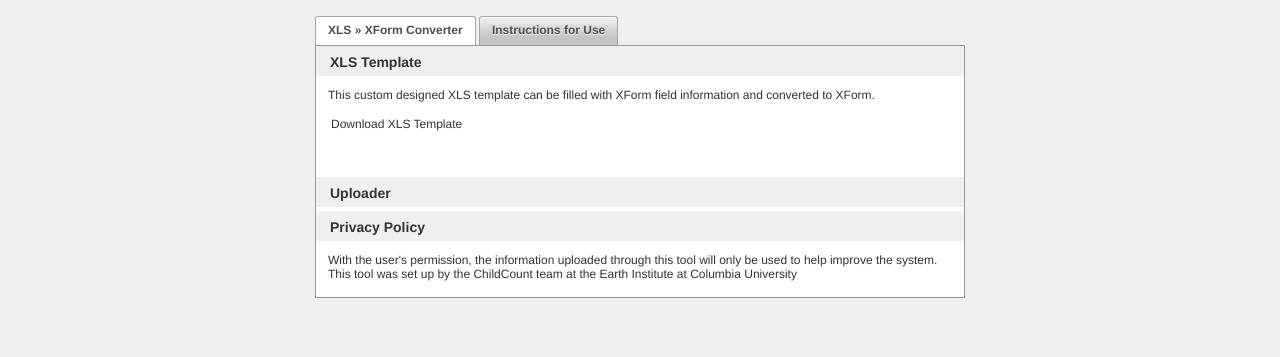
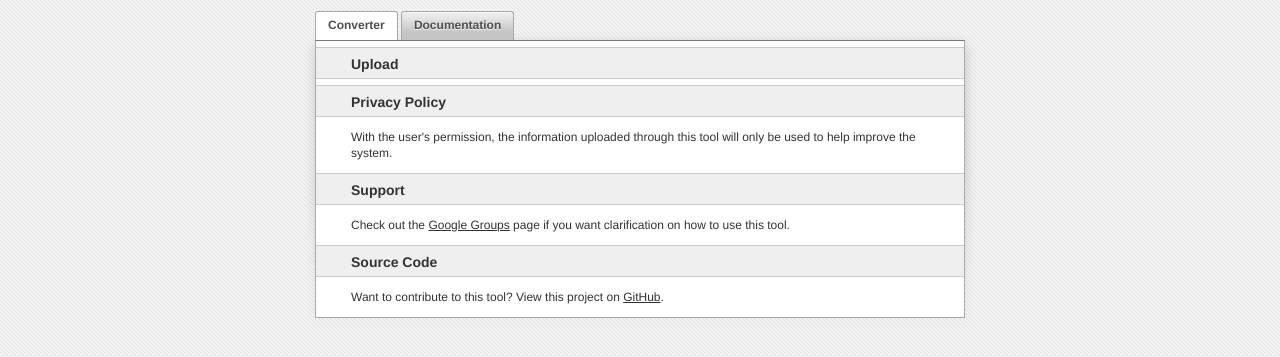
Before and after one commit to mvpdev/xls2xform, a Python web app: template templates/upload.html in a window 1280 px wide. Shown: the top 357 px of the page. Run offline with Jinja, Linux system fonts and the light colour scheme; the template is opened without the code that fills it, so the values that code supplies are empty; some libraries are stand-ins or nearby versions.

Commit message:
cleaned up html, added styling, and implemented markdown to make xls2xform.py's docstring informative in the tool. (I should have done this in several branches)

```diff
--- a/templates/upload.html
+++ b/templates/upload.html
@@ -8,6 +8,8 @@
 
 	<link type="text/css" href="/sm/css/Aristo/jquery-ui-1.8rc3.custom.css" rel="stylesheet" />
 	<link href="/sm/css/xls2xform-simple.css" rel="stylesheet" type="text/css" />
+    <link rel="shortcut icon" href="/sm/images/cc-favicon.png" type="image/x-icon" />
+    <link rel="icon" href="/sm/images/cc-favicon.png" type="image/x-icon" />
 
 	<script type="text/javascript" src="http://ajax.googleapis.com/ajax/libs/jquery/1.4.2/jquery.min.js"></script>
 	<script type="text/javascript" src="http://ajax.googleapis.com/ajax/libs/jqueryui/1.8.2/jquery-ui.min.js"></script>
@@ -29,7 +31,6 @@
 			function checkSubmittable() {
 				this.submittable(j$('#id_file').val()!=="");
 			}
-
 			return {
 				submittable: submittable,
 				checkSubmittable: checkSubmittable,
@@ -46,50 +47,37 @@
 	<ul>
 		<li>
 			<a href="#maintab">
-				XLS &raquo; XForm Converter
+				Converter
 			</a>
 		</li>
 		<li>
 			<a href="#instructions">
-				Instructions for Use
+				Documentation
 			</a>
 		</li>
 	</ul>
-	<div class="wrap" id="maintab">
-
-<div class="sect top"><h1><a href="#">XLS Template</a></h1><div class="instructions">
-	<p class="info">This custom designed XLS template can be filled with XForm field information and converted to XForm.</p>
-	<a href="/example_xls/{{ most_recent_survey }}" class="bigbutton">Download XLS Template</a>
-</div>
-</div>
-<div class="sect mid">  <h1><a href="#">Uploader</a></h1>
-
+	<div class="content-box" id="maintab">
+		<h1>Upload</h1>
   		<div class="" id="select_file">
 {% if msg %}
-	<p class="error">
-		{{ msg }}
-	</p>
+			<p class="error">{{ msg }}</p>
 {% endif %}
 {% if form %}
+	<p class="advice">Use the Uploader to turn properly formatted XLS files into XForms. See the documentation tab to read how to fill out the <a href="/example_xls/{{ most_recent_survey }}">XLS template</a>.</p>
 	<table style="width:100%">
 		<tr>
 			<td>
 	<!-- note: action is the url this form goes to after submitting. -->
 <form enctype="multipart/form-data" method="post" action="/">
 {{ form.as_p }}
-	</p>
 </form>
 			</td>
 			<td>
-		<a href="javascript:xlsf.submitForm()" class="bigbutton disabled" id="convert_button">
-			Convert to XForm
-		</a>
+<a href="javascript:xlsf.submitForm()" class="bigbutton disabled" id="convert_button">Convert to XForm</a>
 			</td>
 		</tr>
 	</table>
 {% endif %}
-
-</form>
 
 <script type="text/javascript">
 //<![CDATA[
@@ -111,15 +99,25 @@
 //]]>
 </script>
 		</div>
+
+	<h1>Privacy Policy</h1>
+	<p class="info">With the user's permission, the information uploaded through this tool will only be used to help improve the system.</p>
+
+  	<h1>Support</h1>
+  	<p class="info">
+		Check out the <a href="#">Google Groups</a> page if you want clarification on how to use this tool.
+  	</p>
+
+	<h1>Source Code</h1>
+	<p class="info">Want to contribute to this tool? View this project on <a href="http://github.com/amarder/xls2xform">GitHub</a>.</p>
 </div>
-<div class="sect bot">
-  <h1><a href="#">Privacy Policy</a></h1>
+<div class="content-box" id="instructions">
 
-  <p class="info">With the user's permission, the information uploaded through this tool will only be used to help improve the system.<br />
-	This tool was set up by the ChildCount team at the Earth Institute at Columbia University</p>
-</div>
-</div>
-<div id="instructions">
+	<h1>XLS Template</h1>
+	<p class="info">This custom designed XLS template can be filled with XForm field information and converted to XForm.</p>
+	<a href="/example_xls/{{ most_recent_survey }}" class="bigbutton">Download XLS Template</a>
+
+	<h1>Documentation</h1>
 	<div class="codewrap">
 		<code>
 		{% for help_line in help_lines %}
@@ -128,17 +126,15 @@
 		</code>
 	</div>
 </div>
-</div>
 <script type="text/javascript">
 //<![CDATA[
 (function(j$){
-	/*-- jQuery-UI initializers
-	--*/
+/*-- jQuery-UI initializers --*/
 	j$('#tabs').tabs();
 	j$('.bigbutton').button();
 })(jQuery);
-
 //]]>
 </script>
+<script src="/sm/js/make-pretty-shade.js"></script>
 </body>
 </html>
--- a/views.py
+++ b/views.py
@@ -8,12 +8,12 @@ from forms import SubmissionForm
 from models import Submission, XForm
 from xls2xform import write_xforms
 from django.conf import settings
-
+import markdown
 import os
 
 def convert_file(request):
     most_recent_survey = "surveys00.xls"
-    help_lines = open('xls2xform/xls2xform.py').read().split('"""')[1].split("\n") # A bit crude, but functional
+	documentation = markdown.markdown(write_xforms.__doc__)
     if request.method != "POST":
         # if nothing's posted give them an empty form
         return render_to_response("upload.html", {"form": SubmissionForm(), "most_recent_survey": most_recent_survey, "help_lines": help_lines})
--- a/webcontent/css/xls2xform-simple.css
+++ b/webcontent/css/xls2xform-simple.css
@@ -1,56 +1,51 @@
 body {
-	margin: 12px 0;
+	margin: 0;
 	width: 100%;
 	background-color: #efefef;
+	background-image: url('../images/bg-greyrepeat.png');
+	line-height: 1em;
 }
-body {
 
+.ui-tabs {
+	background-color: transparent;
+	margin: 0 auto;
+	width: 650px;
+	padding: 10px 4px;
+	background-repeat: no-repeat;
 }
-.ui-tabs {
+.ui-tabs .ui-tabs-nav {
+	border: 0 none;
+}
+.ui-tabs .ui-tabs-panel {
+	border: 1px solid #777;
+	border-color: #777 #AAA #AAA #AAA;
+	background-color: #fff;
+	padding: 0 35px;
+}
+.ui-tabs-panel h1 {
+	margin: 6px -35px 6px -35px;
+	font-size: 14px;
+	padding: 8px 35px 6px;
 	background-color: #efefef;
+	border: 0 solid #cdcdcd;
+	border-width: 1px 0px;
 }
-#maintab, #instructions {
-	padding: 0;
-	background-color: #fff;
+.ui-tabs-panel h1 a {
+	text-decoration: none;
+	border: 1px dotted #000;
+	border-width: 0 0 1px 0;
 }
-#instructions div.codewrap {
+.ui-tabs-panel .ui-button.disabled {
+	opacity: 0.5;
+}
+.ui-tabs-panel div.codewrap {
 	margin: 10px;
 	padding: 14px;
 	border: 1px solid #dedede;
 }
-h1 {
-	margin: 0;
-	font-size: 14px;
-	padding: 8px 14px 6px;
-	background-color: #efefef;
-}
-h1 a {
-	text-decoration: none;
-}
-#tabs {
-	margin: 0 auto;
-	width: 650px;
-}
-.instructions {
-	height: 85px;
-}
-.ui-tabs .ui-tabs-panel {
-	border: 1px solid #999;
-}
-.ui-tabs-panel .ui-button.disabled {
-	opacity: 0.5;
-}
+
 a.bigbutton {
 	margin: 3px;
-}
-.sect {
-	padding: 0 12px 4px;
-}
-.sect h1 {
-	margin: 0 -12px;
-}
-.ui-tabs .ui-tabs-nav {
-	border: 0 none;
 }
 ol#filelist {
 	list-style-type: none;
@@ -69,8 +64,21 @@ ol#filelist li a span.filename {
 	font-family: Monospace;
 	padding: 0px 7px;
 }
-p.error {
+
+.error {
 	border: 2px solid #f7b2be;
 	padding: 3px 6px;
 	background-color: #ffeef1;
 }
+.advice {
+	font-size:11px;
+	color: #666;
+	font-style: italic;
+	border: 1px solid #a9a9a9;
+	background-color: #fefefe;
+	padding: 3px 6px;
+	margin: 9px -6px;
+}
+.advice a {
+  color: #888;
+}
--- /dev/null
+++ b/webcontent/js/make-pretty-shade.js
@@ -0,0 +1,12 @@
+var PrettyShade = (function(){
+	var bgSrc	=	"/sm/images/shading/bg-shade.png";
+	function appearImage() {
+		$('#tabs').css("padding", "10px 40px");
+		$('#tabs').css("backgroundImage", "url("+bgSrc+")");
+	}
+	return appearImage;
+})();
+
+if($(window).width()>800) {
+	PrettyShade();
+}
```
Also changed, not shown: templates/list.html (+24 -26 lines), xls2xform.py (+11 -11 lines), webcontent/images/bg-greyrepeat.png (added), webcontent/images/cc-favicon.png (added), webcontent/images/shading/bg-shade.png (added). Lines whose indentation alone changed are shown as unchanged.
